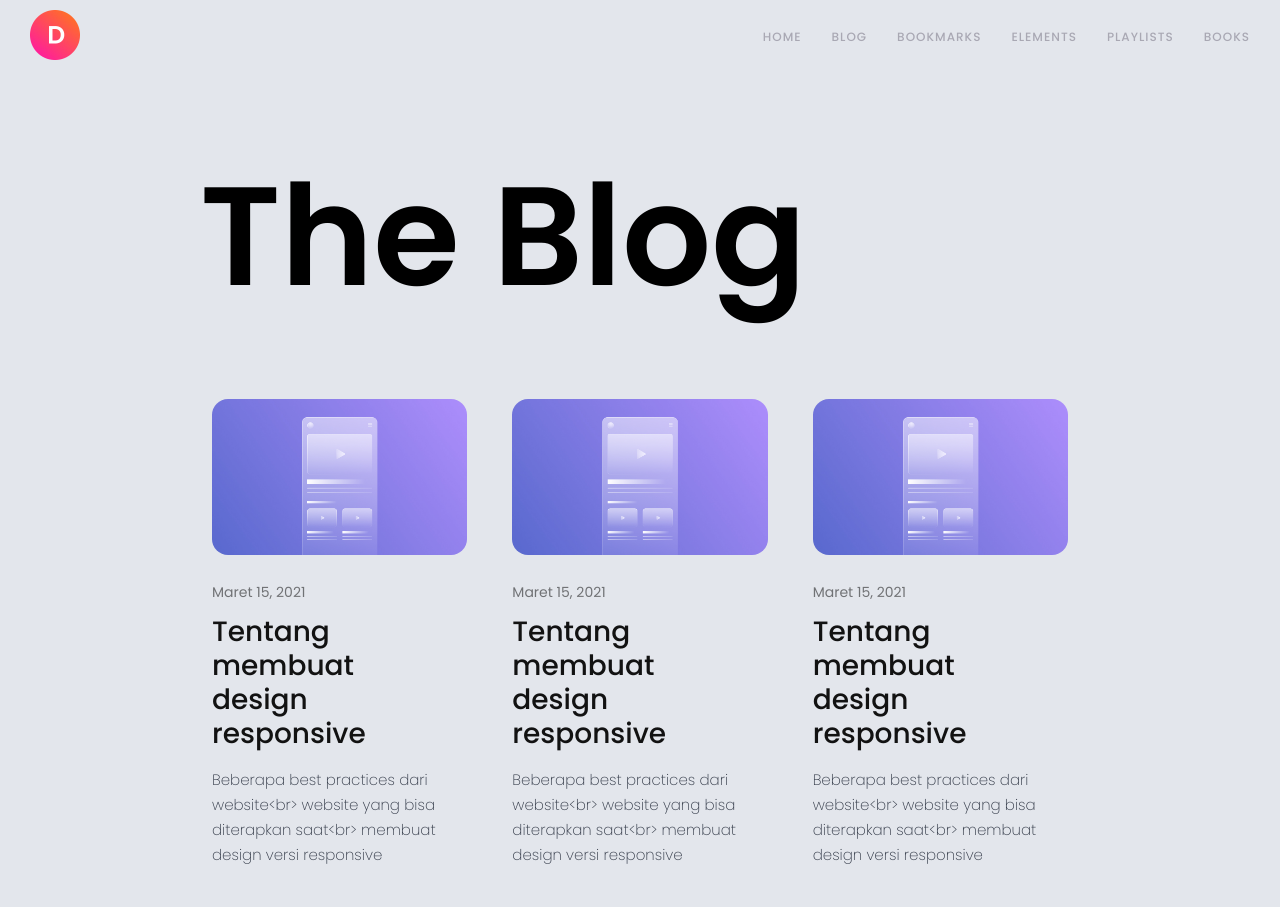
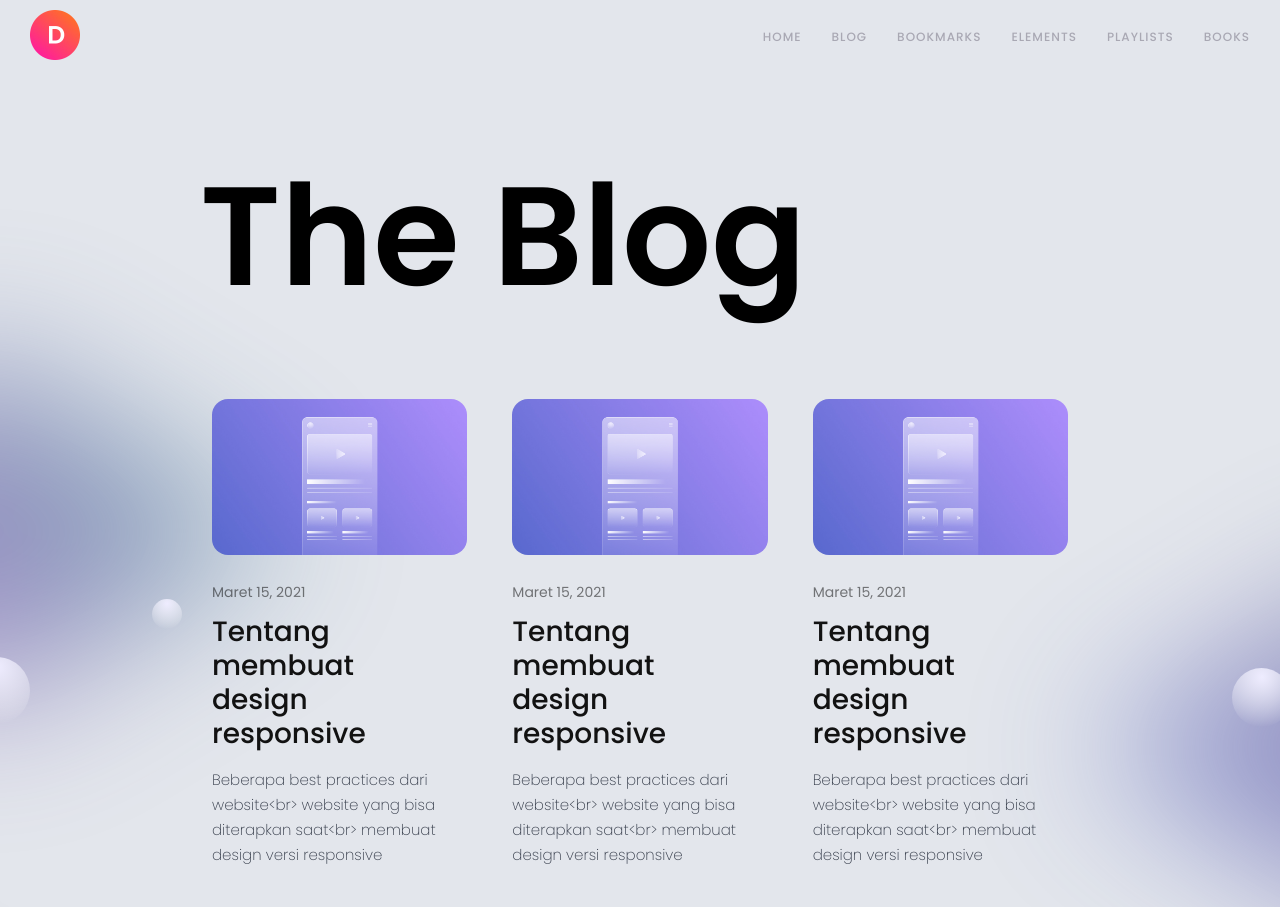
Before and after one commit to aliceFrontend/Raspberry, a Vue app: page /#/ in a window 1280 px wide. Built offline with nearby package versions, Linux system fonts and the light colour scheme.

Commit message:
Using the post component
Using the post component

```diff
--- a/src/views/Home.vue
+++ b/src/views/Home.vue
@@ -5,15 +5,7 @@
     </div>
     <div class="home__row">
       <div class="home__column" v-for="post in posts" :key="post.id">
-        <!-- <Post :post="post"></Post> -->
-        <div class="item-home__image">
-          <img src="./../assets/images/thumb_article8.jpg" alt="">
-        </div>
-        <div class="item-home__content">
-           <div class="item-home__data">{{post.data}}</div>
-           <div class="item-home__title">{{post.title}}</div>
-           <div class="item-home__subtitle">{{post.subtitle}}</div>
-        </div>
+        <Post :post="post"></Post>
       </div>
     </div>
   </div>
@@ -22,7 +14,7 @@
 <style>
 body{
   background-color: #E3E6EC;
-  /* background-image: url('./../assets/images/bgcircle.svg'); */
+  background-image: url('./../assets/images/bgcircle.svg');
   background-repeat: no-repeat;
   background-position: top center;
 }
@@ -81,11 +73,11 @@ body{
 </style>
 
 <script>
-// import Post from '@/components/Post';name: 'Post',
-//  components: {Post},
+import Post from '@/components/Post';
 
 export default {
-
+ components: {Post},
+ name: 'PostView',
  data(){
     return {
       posts: [
--- a/src/views/NotFound.vue
+++ b/src/views/NotFound.vue
@@ -29,7 +29,8 @@
 }
 .noteFound__title {
   font: 800 12vw/12vw  'Libre Franklin';
-  color: white;
+  /* color: white; */
+  color: #E3E6EC;
   text-shadow: -3px -3px 0 #171717, 3px -3px 0 #171717, -3px 3px 0 #171717, 3px 3px 0 #171717;
   width: 100%;
   height: auto;
```
